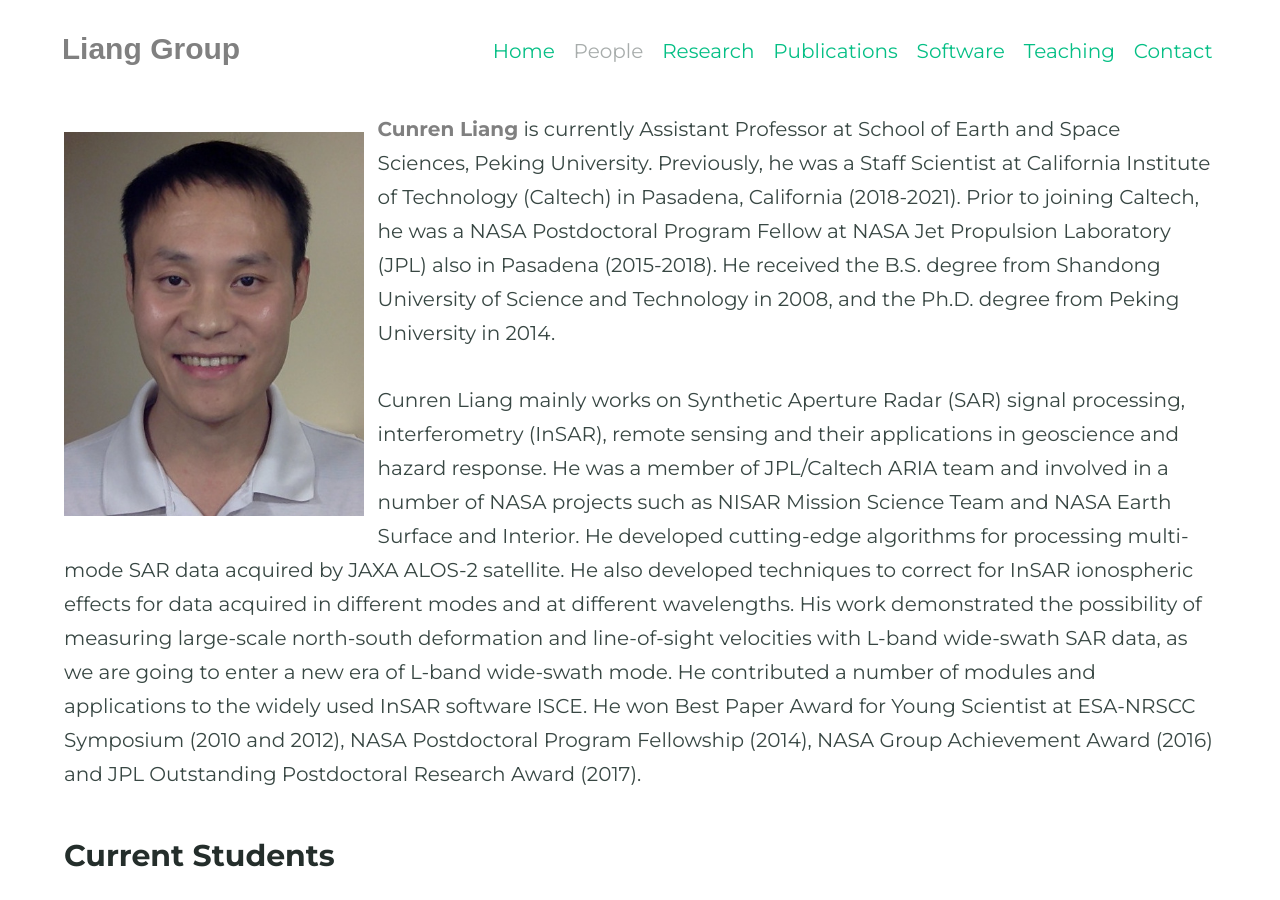
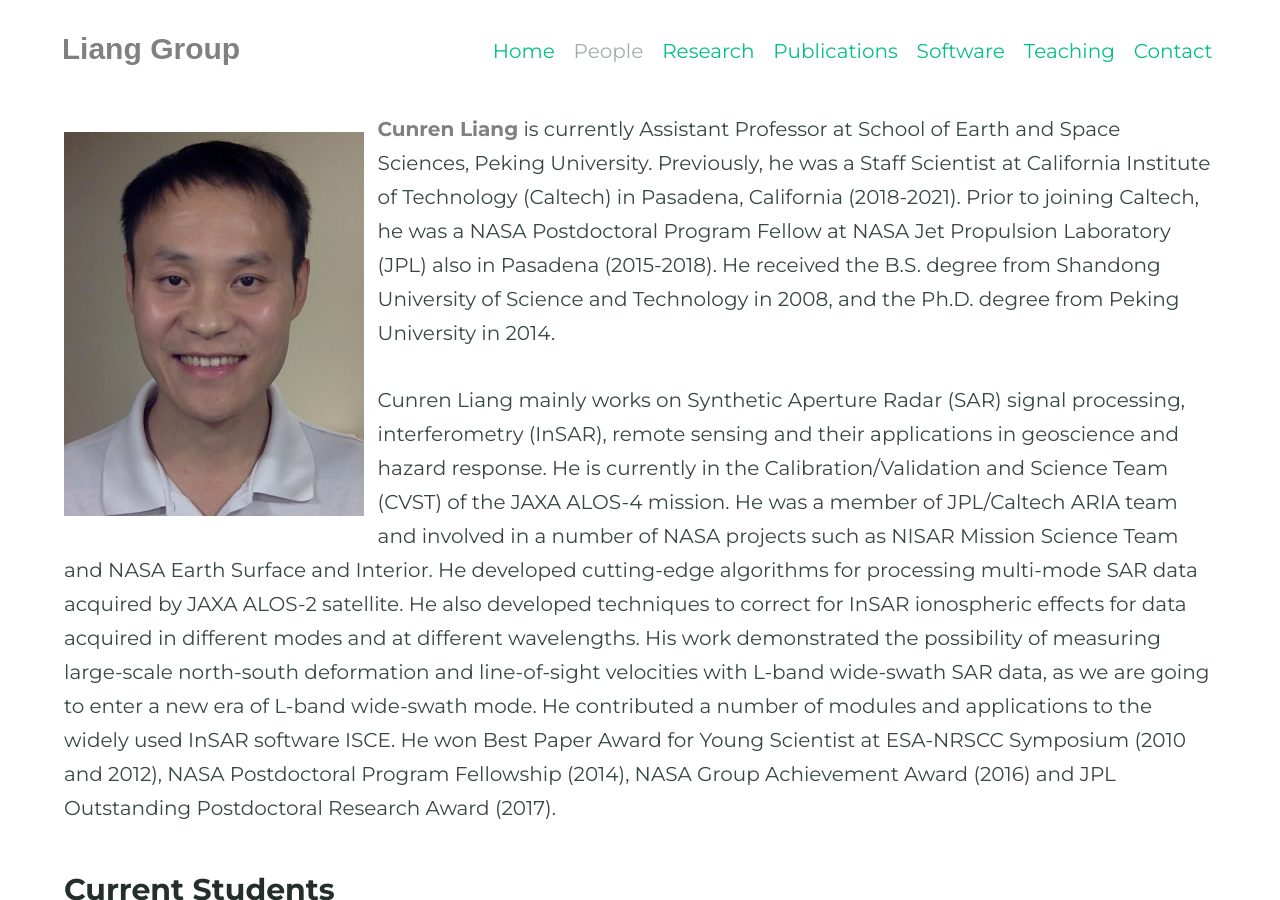
Before and after one commit to CunrenLiang/cunrenliang.github.io, a Jekyll site: the page built from people.md, in a window 1280 px wide and 900 px high. Built offline with Jekyll 4.4.1, drawn with Linux system fonts in a browser that asks for light colours; some web fonts are replaced.

Commit message:
Update people.md

```diff
--- a/people.md
+++ b/people.md
@@ -7,7 +7,7 @@ title: People
 
 <span style="color:Gray; font-weight: 800">Cunren Liang</span> is currently Assistant Professor at School of Earth and Space Sciences, Peking University. Previously, he was a Staff Scientist at California Institute of Technology (Caltech) in Pasadena, California (2018-2021). Prior to joining Caltech, he was a NASA Postdoctoral Program Fellow at NASA Jet Propulsion Laboratory (JPL) also in Pasadena (2015-2018). He received the B.S. degree from Shandong University of Science and Technology in 2008, and the Ph.D. degree from Peking University in 2014.
 
-Cunren Liang mainly works on Synthetic Aperture Radar (SAR) signal processing, interferometry (InSAR), remote sensing and their applications in geoscience and hazard response. He was a member of JPL/Caltech ARIA team and involved in a number of NASA projects such as NISAR Mission Science Team and NASA Earth Surface and Interior. He developed cutting-edge algorithms for processing multi-mode SAR data acquired by JAXA ALOS-2 satellite. He also developed techniques to correct for InSAR ionospheric effects for data acquired in different modes and at different wavelengths. His work demonstrated the possibility of measuring large-scale north-south deformation and line-of-sight velocities with L-band wide-swath SAR data, as we are going to enter a new era of L-band wide-swath mode. He contributed a number of modules and applications to the widely used InSAR software ISCE. He won Best Paper Award for Young Scientist at ESA-NRSCC Symposium (2010 and 2012), NASA Postdoctoral Program Fellowship (2014), NASA Group Achievement Award (2016) and JPL Outstanding Postdoctoral Research Award (2017).
+Cunren Liang mainly works on Synthetic Aperture Radar (SAR) signal processing, interferometry (InSAR), remote sensing and their applications in geoscience and hazard response. He is currently in the Calibration/Validation and Science Team (CVST) of the JAXA ALOS-4 mission. He was a member of JPL/Caltech ARIA team and involved in a number of NASA projects such as NISAR Mission Science Team and NASA Earth Surface and Interior. He developed cutting-edge algorithms for processing multi-mode SAR data acquired by JAXA ALOS-2 satellite. He also developed techniques to correct for InSAR ionospheric effects for data acquired in different modes and at different wavelengths. His work demonstrated the possibility of measuring large-scale north-south deformation and line-of-sight velocities with L-band wide-swath SAR data, as we are going to enter a new era of L-band wide-swath mode. He contributed a number of modules and applications to the widely used InSAR software ISCE. He won Best Paper Award for Young Scientist at ESA-NRSCC Symposium (2010 and 2012), NASA Postdoctoral Program Fellowship (2014), NASA Group Achievement Award (2016) and JPL Outstanding Postdoctoral Research Award (2017).
 
 
 ### Current Students
```
